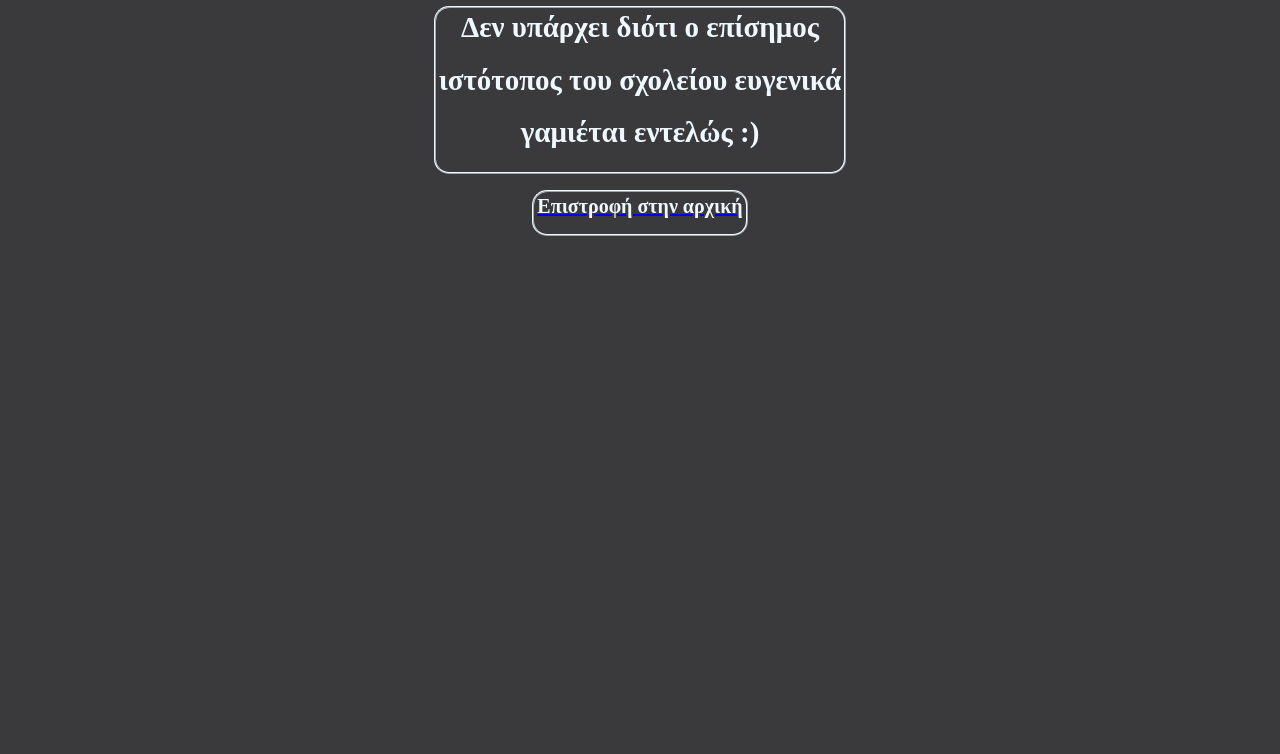
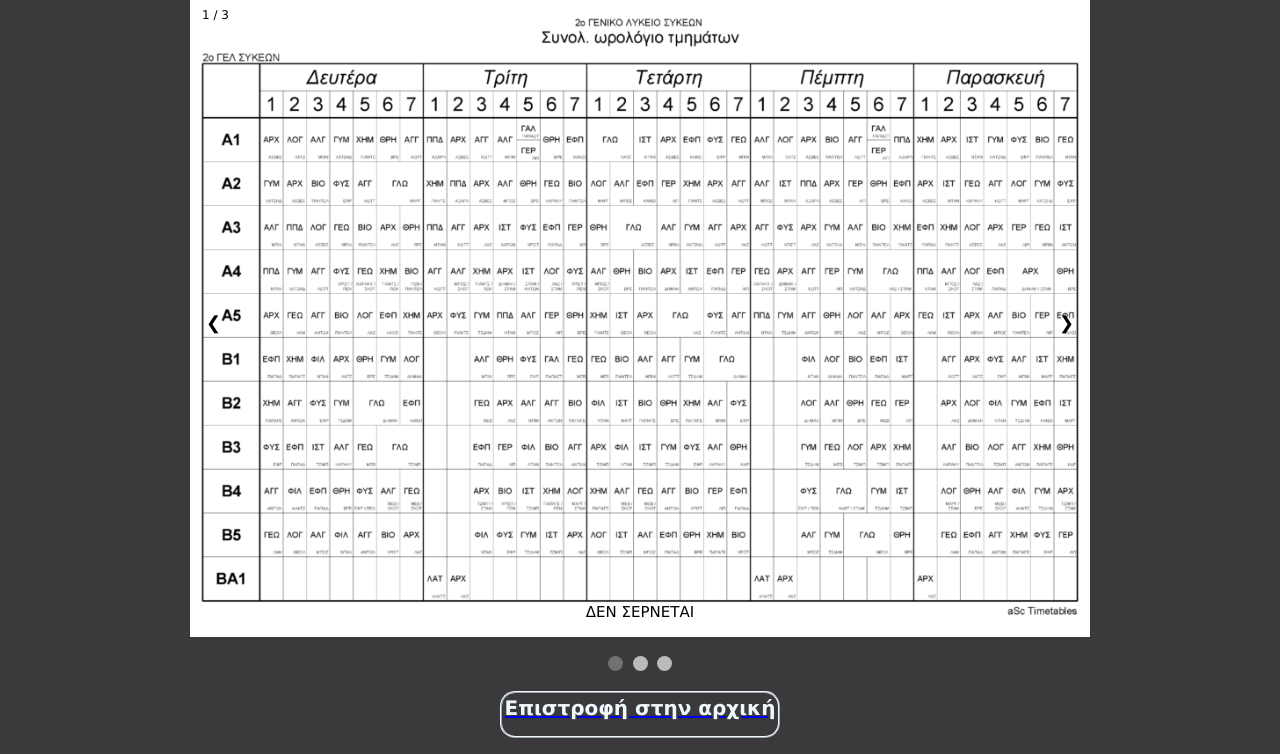
Before and after one commit to XPRSSNalt/XPRSSNalt.github.io, a plain HTML site: page main.html in a window 1280 px wide. Shown: the part 200-954 px from the top of the page. Before the commit the page ends 800 px from the top, so only its background shows below. Drawn offline with Linux system fonts and the light colour scheme.

Commit message:
Add files via upload

```diff
--- a/main.html
+++ b/main.html
@@ -5,10 +5,102 @@
     <meta name="viewport" content="width=device-width, initial-scale=1.0">
     <link rel="stylesheet" href="style.css">
     <title>Fuck Sunny</title>
+    <meta name="viewport" content="width=device-width, initial-scale=1">
+<style>
+* {box-sizing: border-box}
+body {font-family: Verdana, sans-serif; margin:0}
+.mySlides {display: none}
+img {vertical-align: middle;}
 
+/* Slideshow container */
+.slideshow-container {
+  max-width: 900px;
+  position: relative;
+  margin: auto;
+}
+
+/* Next & previous buttons */
+.prev, .next {
+  cursor: pointer;
+  position: absolute;
+  top: 50%;
+  width: auto;
+  padding: 16px;
+  margin-top: -22px;
+  color: black;
+  font-weight: bold;
+  font-size: 18px;
+  transition: 0.6s ease;
+  border-radius: 0 3px 3px 0;
+  user-select: none;
+}
+
+/* Position the "next button" to the right */
+.next {
+  right: 0;
+  border-radius: 3px 0 0 3px;
+}
+
+/* On hover, add a black background color with a little bit see-through */
+.prev:hover, .next:hover {
+  background-color: rgba(0,0,0,0.8);
+}
+
+/* Caption text */
+.text {
+  color: black;
+  font-size: 15px;
+  padding: 8px 12px;
+  position: absolute;
+  bottom: 8px;
+  width: 100%;
+  text-align: center;
+}
+
+/* Number text (1/3 etc) */
+.numbertext {
+  color: black;
+  font-size: 12px;
+  padding: 8px 12px;
+  position: absolute;
+  top: 0;
+}
+
+/* The dots/bullets/indicators */
+.dot {
+  cursor: pointer;
+  height: 15px;
+  width: 15px;
+  margin: 0 2px;
+  background-color: #bbb;
+  border-radius: 50%;
+  display: inline-block;
+  transition: background-color 0.6s ease;
+}
+
+.active, .dot:hover {
+  background-color: #717171;
+}
+
+/* Fading animation */
+.fade {
+  animation-name: fade;
+  animation-duration: 1.5s;
+}
+
+@keyframes fade {
+  from {opacity: .4}
+  to {opacity: 1}
+}
+
+/* On smaller screens, decrease text size */
+@media only screen and (max-width: 300px) {
+  .prev, .next,.text {font-size: 11px}
+}
+</style>
 </head>
 <body>
-    <!-- HEADER -->
+
     <table>
         <th>
             <td style="color:aliceblue; font-size:35px">DeDSeC Property</td>
@@ -24,20 +116,66 @@
     <center><h1>Βελτιωμένο</h1></center>
     <p></p>
 
+    <div class="slideshow-container">
 
-    <!-- INTRODUCING OMEGA BOX -->
-    <center>
-        <table>
-            <tr>
-                <td>
-                    <center><h1 style="color: aliceblue; font-size: 29px;">Δεν υπάρχει διότι ο επίσημος</h1></center>
-                    <center><h1 style="color: aliceblue; font-size: 29px;">ιστότοπος του σχολείου ευγενικά</h1></center>
-                    <center><h1 style="color: aliceblue; font-size: 29px;">γαμιέται εντελώς :) </h1></center>
-                </td>
-            </tr>
-        </table>
-    </center>
-    <p></p>
+        <div class="mySlides fade">
+          <div class="numbertext">1 / 3</div>
+          <img src="main-A.png" style="width:100%">
+          <div class="text">ΔΕΝ ΣΕΡΝΕΤΑΙ</div>
+        </div>
+
+        <div class="mySlides fade">
+          <div class="numbertext">2 / 3</div>
+          <img src="main-B.png" style="width:100%">
+          <div class="text">ΔΕΝ ΣΕΡΝΕΤΑΙ</div>
+        </div>
+
+        <div class="mySlides fade">
+          <div class="numbertext">3 / 3</div>
+          <img src="main-C.png" style="width:100%">
+          <div class="text">ΔΕΝ ΣΕΡΝΕΤΑΙ</div>
+        </div>
+
+        <a class="prev" onclick="plusSlides(-1)">❮</a>
+        <a class="next" onclick="plusSlides(1)">❯</a>
+
+        </div>
+        <br>
+
+        <div style="text-align:center">
+          <span class="dot" onclick="currentSlide(1)"></span>
+          <span class="dot" onclick="currentSlide(2)"></span>
+          <span class="dot" onclick="currentSlide(3)"></span>
+        </div>
+
+        <script>
+        let slideIndex = 1;
+        showSlides(slideIndex);
+
+        function plusSlides(n) {
+          showSlides(slideIndex += n);
+        }
+
+        function currentSlide(n) {
+          showSlides(slideIndex = n);
+        }
+
+        function showSlides(n) {
+          let i;
+          let slides = document.getElementsByClassName("mySlides");
+          let dots = document.getElementsByClassName("dot");
+          if (n > slides.length) {slideIndex = 1}
+          if (n < 1) {slideIndex = slides.length}
+          for (i = 0; i < slides.length; i++) {
+            slides[i].style.display = "none";
+          }
+          for (i = 0; i < dots.length; i++) {
+            dots[i].className = dots[i].className.replace(" active", "");
+          }
+          slides[slideIndex-1].style.display = "block";
+          dots[slideIndex-1].className += " active";
+        }
+        </script>
 
     <!-- INTRODUCING OMEGA BOX -->
     <p></p>
```
Also changed, not shown: index.html (+1 -22 lines), main-A.png (added), main-B.png (added), main-C.png (added).
